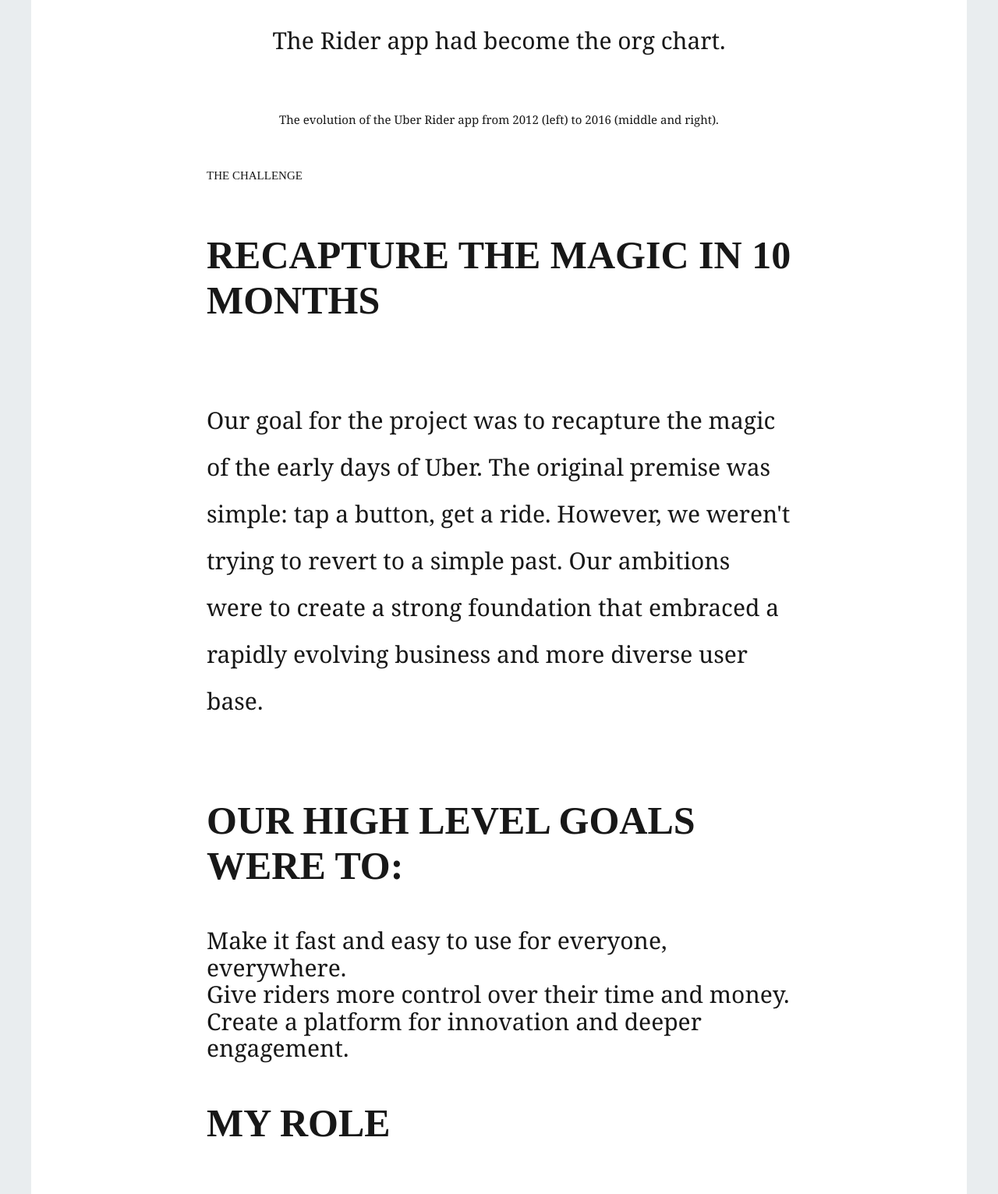
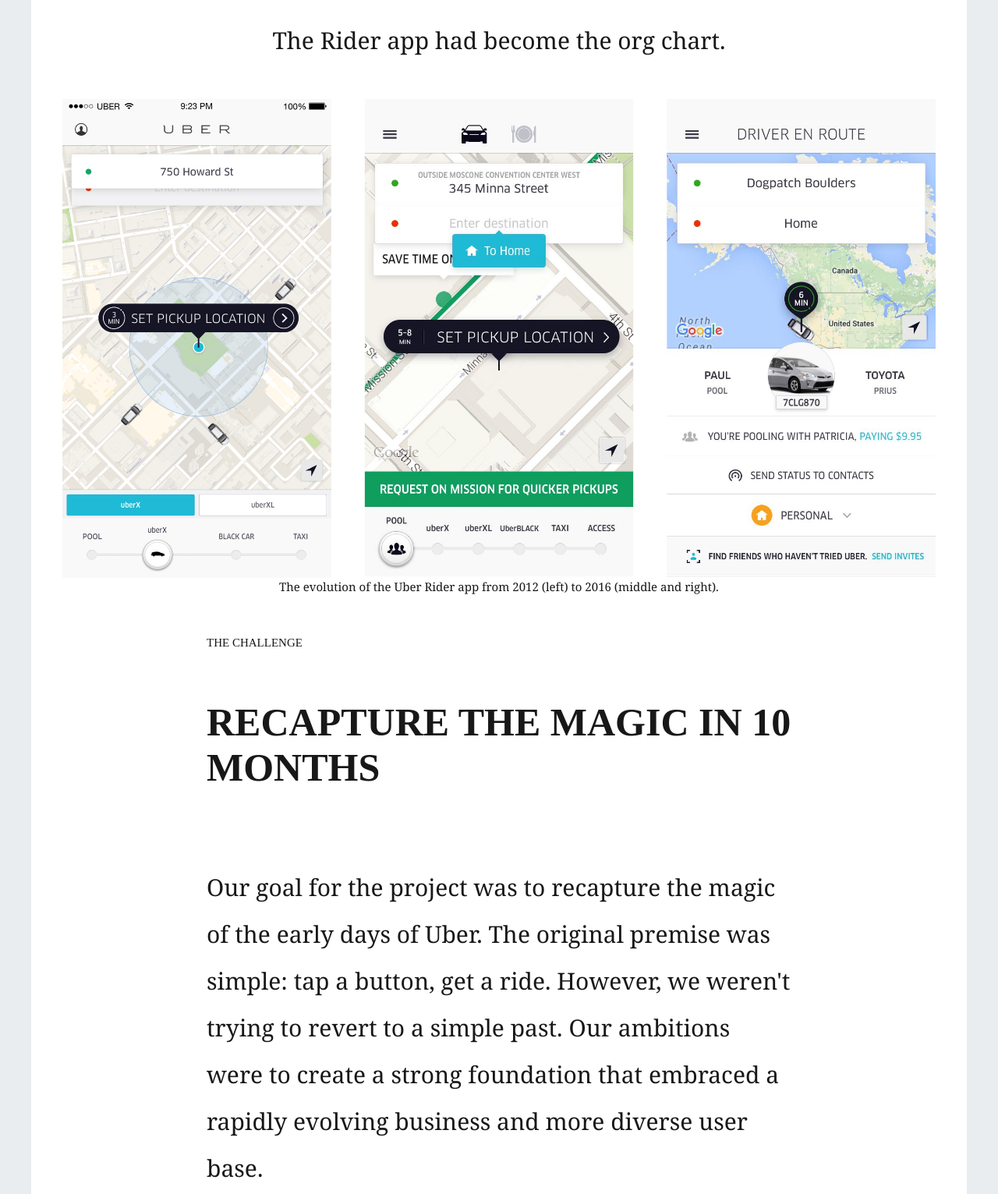
Before and after one commit to yaeyoung/simon, a plain HTML site: page uber.html in a window 1280 px wide. Shown: the part 1840-3371 px from the top of the page at 78% size. Drawn offline with Linux system fonts and the light colour scheme; a web font is replaced by a local one.

Commit message:
이미지 폴더 경로 수정

```diff
--- a/uber.html
+++ b/uber.html
@@ -28,7 +28,7 @@
         <p class="brief">I was part of an ambitious project to redesign the Uber pickup<br>experience for the fastest growing startup in history.</p>
         <p class="comment">To comply with my non-disclosure agreement, I have omitted and <br> obfuscated confidential information in this case study. All information in <br> this case study is my own and does not necessarily reflect the views of Uber.</p>
         <figure class="thumbnail">
-          <img src="uber/uber-hero.jpg" alt="">
+          <img src="portfolio/uber/uber-hero.jpg" alt="">
         </figure>
       </section>
       <section class="light">
@@ -37,7 +37,7 @@
         <p>The Rider app — designed in 2012, struggled to scale alongside the hyper-growth of the company. Fundamental usability was challenged. Disparate features and experiments competed for focus. App reliability and performance issues increased exponentially.</p>
         <p>The Rider app had become the org chart.</p>
         <figure class="thumbnail">
-          <img src="uber/uber-2012-2016.jpg" alt="">
+          <img src="portfolio/uber-2012-2016.jpg" alt="">
           <figcaption>The evolution of the Uber Rider app from 2012 (left) to 2016 (middle and right).</figcaption>
         </figure>
       </section>
@@ -46,7 +46,7 @@
         <h2 class="small title group">The Challenge</h2>
         <h3 class="title group">Recapture the Magic in 10 Months</h3>
         <p>Our goal for the project was to recapture the magic of the early days of Uber. The original premise was simple: tap a button, get a ride. However, we weren't trying to revert to a simple past. Our ambitions were to create a strong foundation that embraced a rapidly evolving business and more diverse user base.</p>
-        <h3 class="title">Our high level goals were to:</h3>
+        <h3 class="list">Our high level goals were to:</h3>
         <ol>
           <li> Make it fast and easy to use for everyone, everywhere.</li>
           <li>Give riders more control over their time and money.</li>
```
